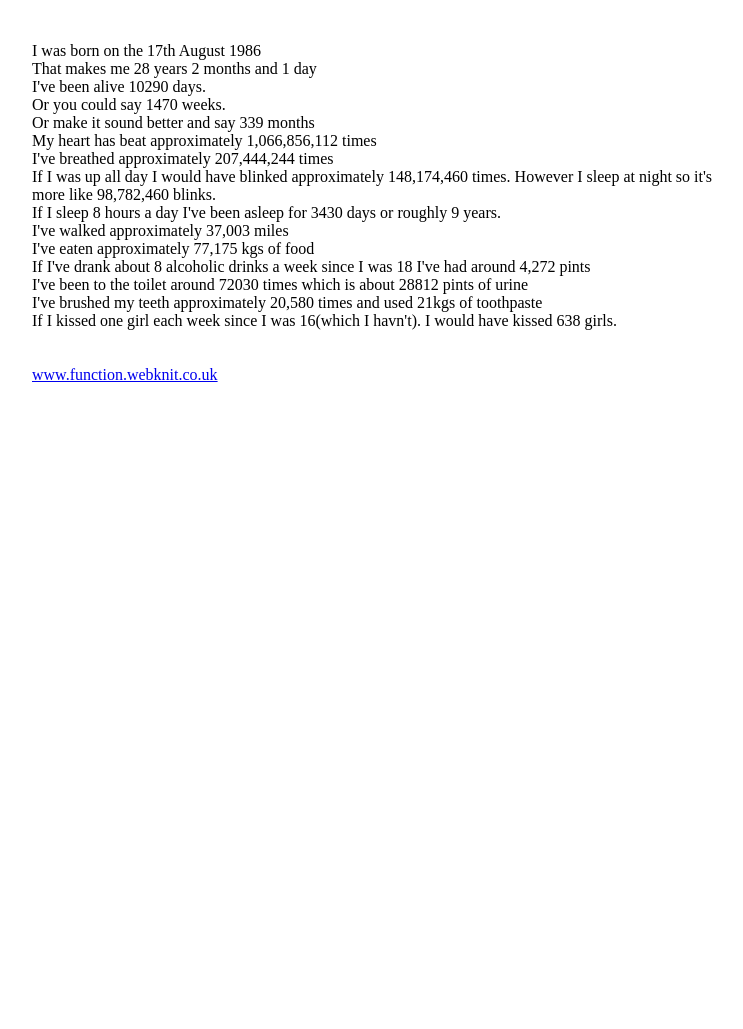
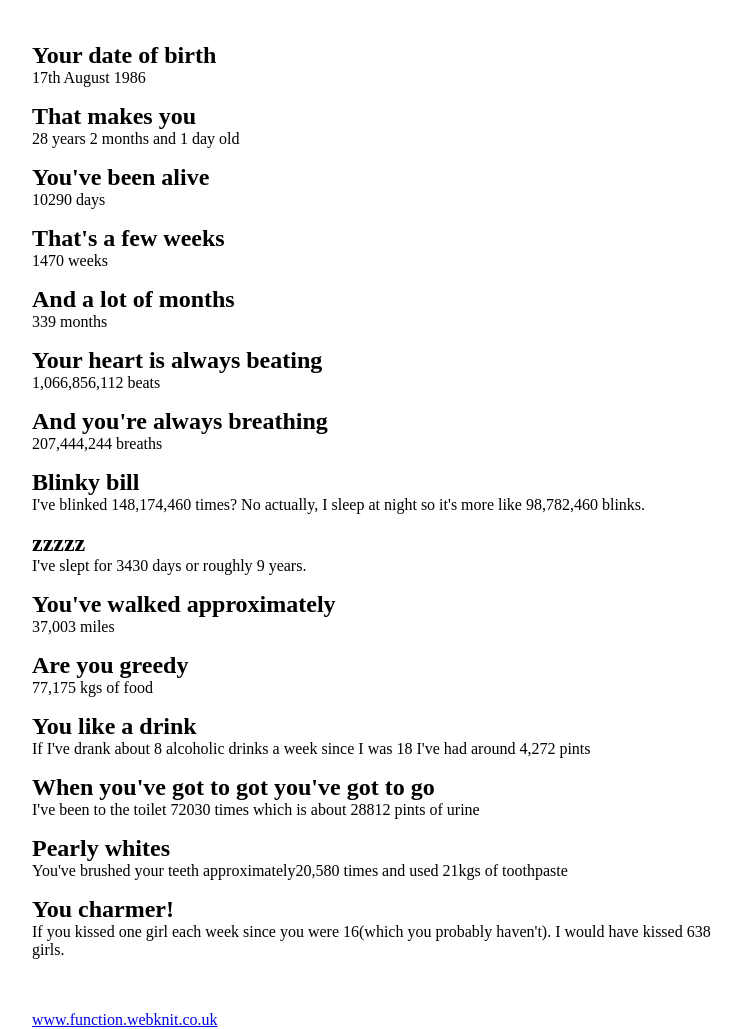
Before and after one commit to webknit/lifeinnumbers, a plain HTML site: page index.html in a window 1280 px wide. Shown: the part 72-1101 px from the top of the page, without its empty margins (258-1001 px from the left). Before the commit the page ends 800 px from the top, so only its background shows below. Drawn offline with nearby package versions, Linux system fonts and the light colour scheme.

Commit message:
changing wording to match site

```diff
--- a/index.html
+++ b/index.html
@@ -14,21 +14,51 @@
 
 		<h1>Life in numbers</h1>
 
-		<p>I was born on the <span class="num-birth-date"></span></p>
-		<p>That makes me <span class="num-age"></span></p>
-		<p>I've been alive <span class="num-days-alive"></span> days.</p>
-		<p>Or you could say <span class="num-weeks-alive"></span> weeks.</p>
-		<p>Or make it sound better and say <span class="num-months-alive"></span> months</p>
-		<p>My heart has beat approximately <span class="num-heartbeats"></span> times</p>
-		<p>I've breathed approximately <span class="num-breaths"></span> times</p>
-		<p>If I was up all day I would have blinked approximately <span class="num-blink"></span> times. However I sleep at night so it's more like <span class="num-blink-sleep"></span> blinks.</p>
-		<p>If I sleep 8 hours a day I've been asleep for <span class="num-time-asleep"></span> days or roughly <span class="num-years-asleep"></span> years.</p>
-		<p>I've walked approximately <span class="num-step"></span> miles</p>
-		<p>I've eaten approximately <span class="num-food"></span> kgs of food</p>
+		<h2>Your date of birth</h2>
+		<p><span class="num-birth-date"></span></p>
+
+		<h2>That makes you</h2>
+		<p><span class="num-age"></span> old</p>
+
+		<h2>You've been alive</h2>
+		<p><span class="num-days-alive"></span> days</p>
+
+
+		<h2>That's a few weeks</h2>
+		<p><span class="num-weeks-alive"></span> weeks</p>
+
+		<h2>And a lot of months</h2>
+		<p><span class="num-months-alive"></span> months</p>
+
+		<h2>Your heart is always beating</h2>
+		<p><span class="num-heartbeats"></span> beats</p>
+
+		<h2>And you're always breathing</h2>
+		<p><span class="num-breaths"></span> breaths</p>
+
+		<h2>Blinky bill</h2>
+		<p>I've blinked <span class="num-blink"></span> times? No actually, I sleep at night so it's more like <span class="num-blink-sleep"></span> blinks.</p>
+
+		<h2>zzzzz</h2>
+		<p>I've slept for <span class="num-time-asleep"></span> days or roughly <span class="num-years-asleep"></span> years.</p>
+
+		<h2>You've walked approximately</h2>
+		<p><span class="num-step"></span> miles</p>
+
+		<h2>Are you greedy</h2>
+		<p><span class="num-food"></span> kgs of food</p>
+
+		<h2>You like a drink</h2>
 		<p>If I've drank about 8 alcoholic drinks a week since I was 18 I've had around <span class="num-pints"></span> pints</p>
-		<p>I've been to the toilet around <span class="num-toilet"></span> times which is about <span class="num-toiletpint"></span> pints of urine</p>
-		<p>I've brushed my teeth approximately <span class="num-brusheteeth"></span> times and used <span class="num-gramtoothpaste"></span>kgs of toothpaste</p>
-		<p>If I kissed one girl each week since I was 16(which I havn't). I would have kissed <span class="num-kiss"></span> girls.</p>
+
+		<h2>When you've got to got you've got to go</h2>
+		<p>I've been to the toilet <span class="num-toilet"></span> times which is about <span class="num-toiletpint"></span> pints of urine</p>
+
+		<h2>Pearly whites</h2>
+		<p>You've brushed your teeth approximately<span class="num-brusheteeth"></span> times and used <span class="num-gramtoothpaste"></span>kgs of toothpaste</p>
+
+		<h2>You charmer!</h2>
+		<p>If you kissed one girl each week since you were 16(which you probably haven't). I would have kissed <span class="num-kiss"></span> girls.</p>
 
 		<br><br>
         <a href="http://function.webknit.co.uk/">www.function.webknit.co.uk</a>
--- a/style.css
+++ b/style.css
@@ -5,6 +5,10 @@ body,div,dl,dt,dd,ul,ol,li,h1,h2,h3,h4,h5,h6,pre,form,fieldset,input,textarea,p,
 	max-width: 700px;
 }
 
-h1, h2 {
+h1 {
 	margin-bottom: 1.4em;
 }
+
+p {
+	margin-bottom: 1em;
+}
```
